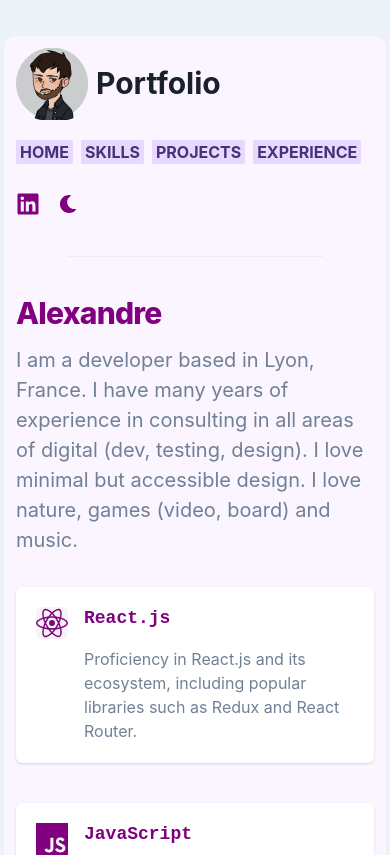
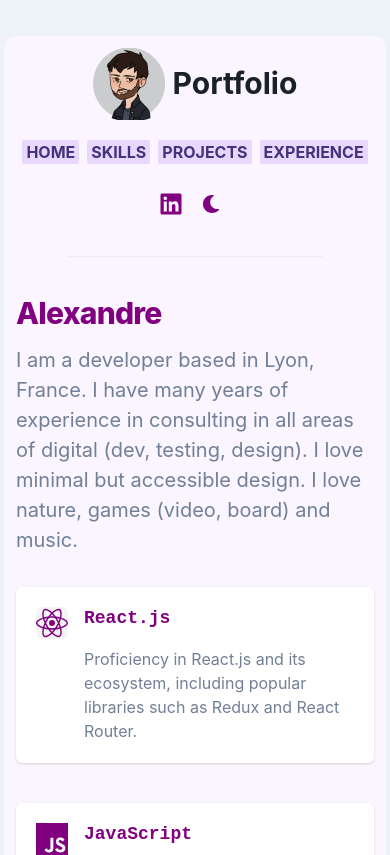
Before and after one commit to alpliar/portfolio, a Next.js app: page / in a window 390 px wide. Shown: the top 855 px of the page. Built offline with nearby package versions, Linux system fonts and the light colour scheme.

Commit message:
style: responsive header

```diff
--- a/components/PageHeaderEnd.tsx
+++ b/components/PageHeaderEnd.tsx
@@ -1,5 +1,4 @@
-import { Box, Flex, Icon, VisuallyHidden } from "@chakra-ui/react";
-import React from "react";
+import { Flex, Icon, VisuallyHidden } from "@chakra-ui/react";
 import { FaLinkedin } from "react-icons/fa";
 import HeaderLinks from "../layouts/HeaderLinks";
 import { ColorModeToggle } from "./ColorModeToggle";
--- a/layouts/Header.tsx
+++ b/layouts/Header.tsx
@@ -5,14 +5,16 @@ type Props = { start?: ReactNode; end?: ReactNode };
 
 const Header: React.FC<Props> = ({ start, end }) => {
   const containerStyle: FlexProps = {
+    direction: { base: "column", lg: "row" },
     align: "center",
     gap: 5,
+    wrap: "wrap",
+    justify: "space-between",
   };
 
   return (
-    <Flex {...containerStyle} wrap="wrap">
+    <Flex {...containerStyle}>
       {start}
-      <Spacer />
       {end}
     </Flex>
   );
--- a/layouts/HeaderLinks.tsx
+++ b/layouts/HeaderLinks.tsx
@@ -1,14 +1,5 @@
-import {
-  Badge,
-  Flex,
-  Icon,
-  useColorModeValue,
-  VisuallyHidden,
-  Wrap,
-  WrapItem,
-} from "@chakra-ui/react";
+import { Badge, useColorModeValue, Wrap, WrapItem } from "@chakra-ui/react";
 import React, { ReactNode } from "react";
-import { FaLinkedin } from "react-icons/fa";
 import Link from "../components/Link";
 
 type HeaderLinkProps = {
@@ -26,7 +17,7 @@ const HeaderLink: React.FC<HeaderLinkProps> = ({ href, children }) => (
 
 const HeaderLinks = ({}) => {
   return (
-    <Wrap>
+    <Wrap justify={{ base: "center", md: "start" }}>
       <HeaderLink href="/">Home</HeaderLink>
       <HeaderLink href="/skills">Skills</HeaderLink>
       <HeaderLink href="/projects">Projects</HeaderLink>
```
